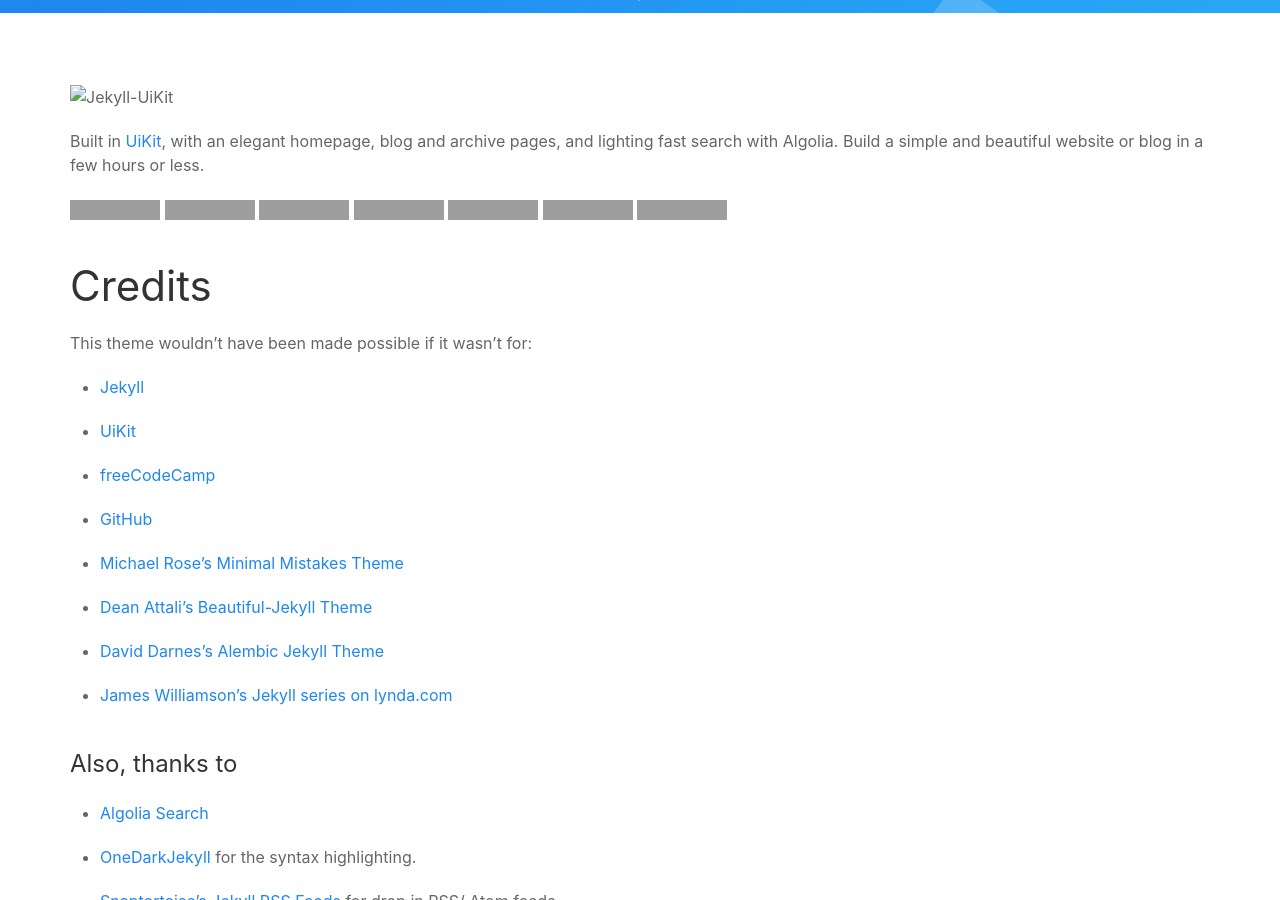
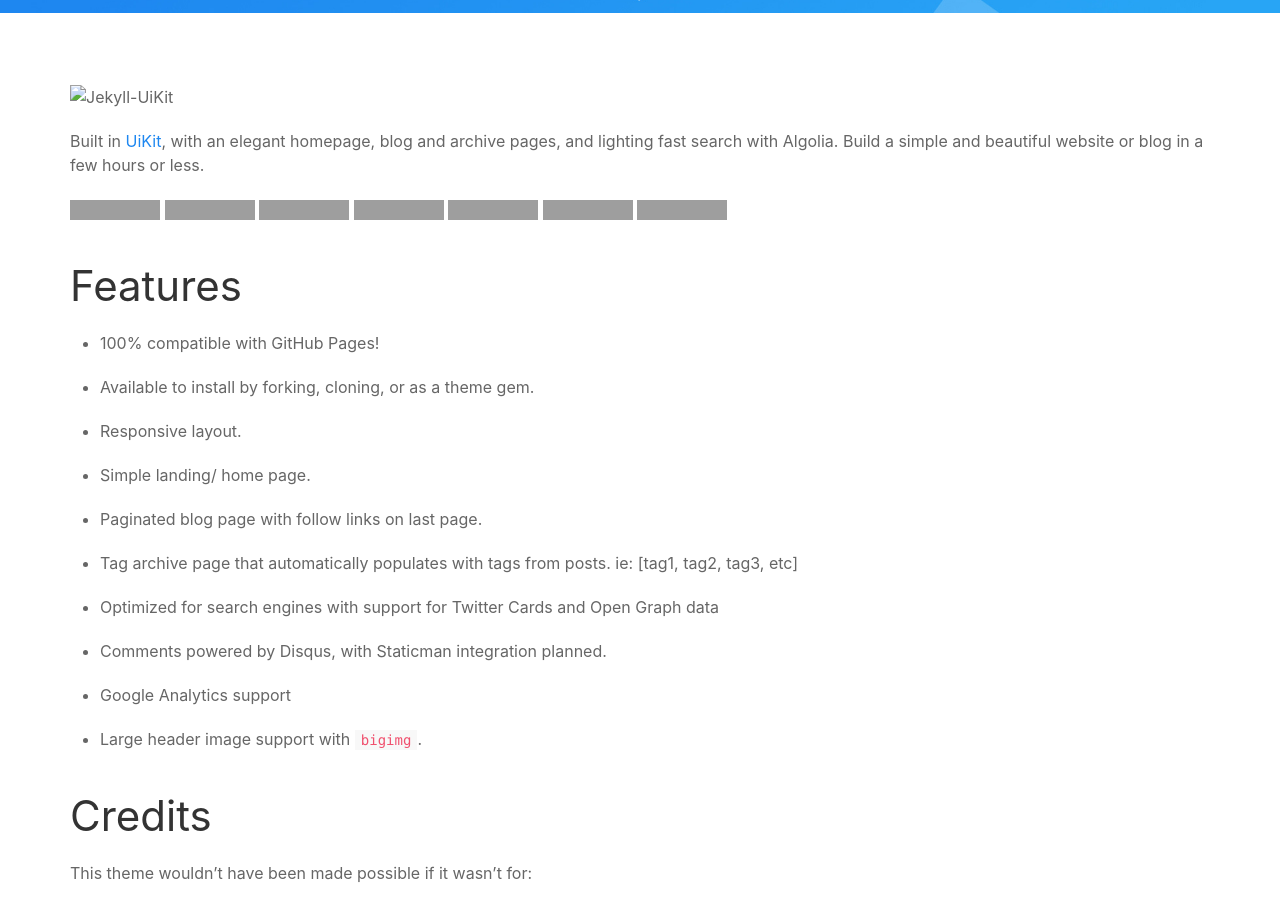
Before and after one commit to jpasholk/jekyll-uikit, a Jekyll site: the page built from about.md, in a window 1280 px wide and 900 px high, scrolled down 553 px, cut to the strip 0-900 px from the top of the window. Built offline with Jekyll 4.4.1, drawn with Linux system fonts in a browser that asks for light colours; nearby versions of some CDN libraries; comment, search, counter and statistics services are not loaded; a style sheet for code colours, icons or effects is not loaded; grey boxes are pictures that could not be loaded.

Commit message:
Some small things.

```diff
--- a/about.md
+++ b/about.md
@@ -15,6 +15,28 @@
 [![GitHub issues](https://img.shields.io/github/issues-raw/jpasholk/jekyll-uikit.svg)](https://github.com/jpasholk/jekyll-uikit/issues?q=is%3Aissue+is%3Aopen+sort%3Aupdated-desc)
 [![Gem](https://img.shields.io/gem/dt/jekyll-uikit.svg)](https://rubygems.org/gems/jekyll-uikit)
 [![GitHub contributors](https://img.shields.io/github/contributors/jpasholk/jekyll-uikit.svg)](https://github.com/jpasholk/jekyll-uikit/graphs/contributors)
+
+# Features
+
+* 100% compatible with GitHub Pages!
+
+* Available to install by forking, cloning, or as a theme gem.
+
+* Responsive layout.
+
+* Simple landing/ home page.
+
+* Paginated blog page with follow links on last page.
+
+* Tag archive page that automatically populates with tags from posts. ie: [tag1, tag2, tag3, etc]
+
+* Optimized for search engines with support for Twitter Cards and Open Graph data
+
+* Comments powered by Disqus, with Staticman integration planned.
+
+* Google Analytics support
+
+* Large header image support with `bigimg`.
 
 # Credits
 
```
Also changed, not shown: CHANGELOG.md, README.md.
